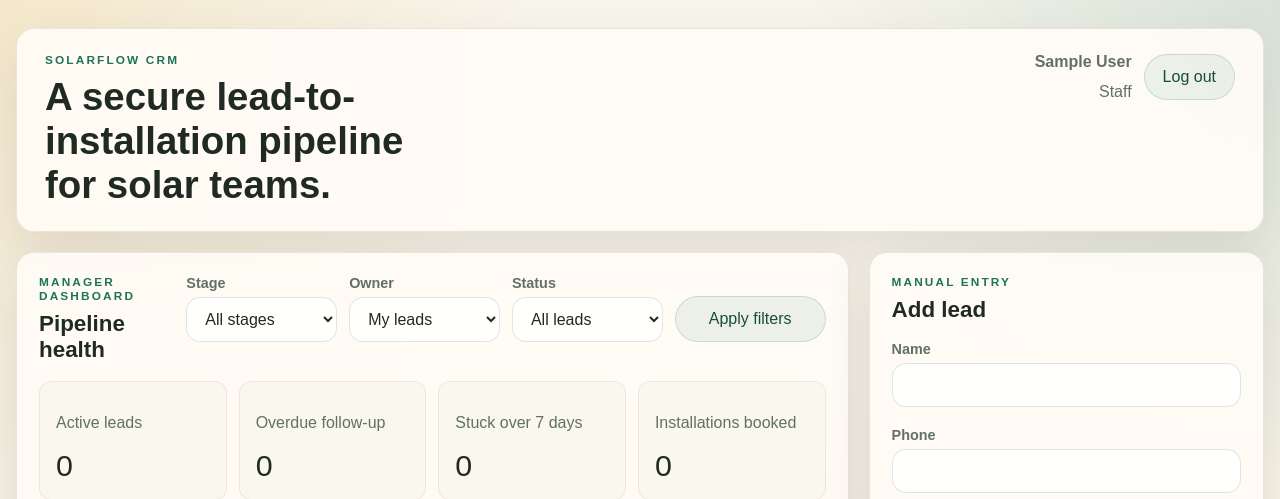
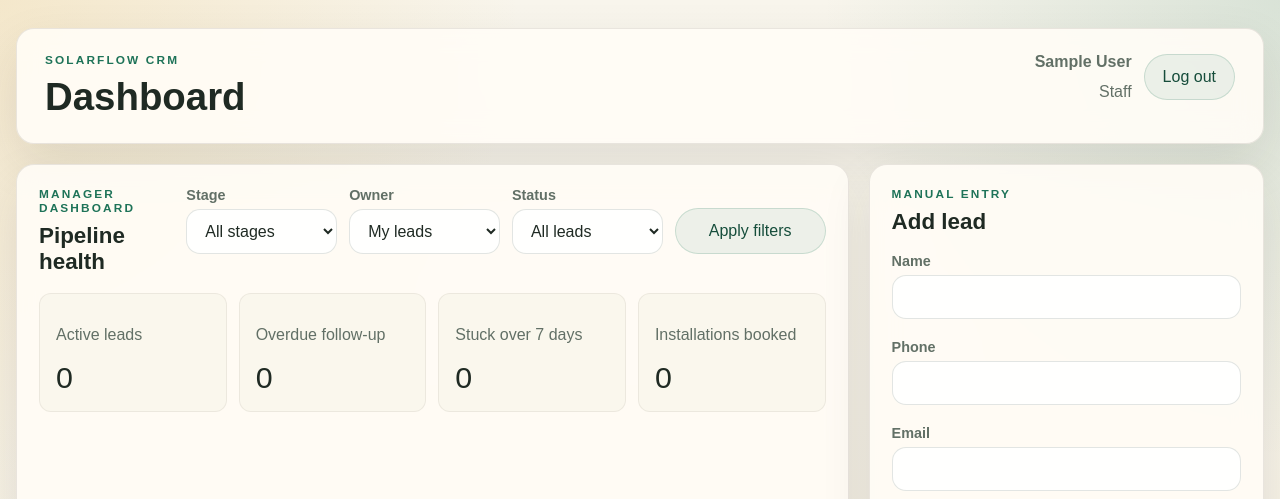
Before and after one commit to Neel57646/SolarFlow-CRM, a Django app: page /dashboard/ in a window 1280 px wide. Shown: the top 499 px of the page. Run offline with Django 5.2, Linux system fonts and the light colour scheme; the visitor is signed in with stand-in values (Sample User, id 1); data comes from the database, SQL or seed files in the repository; data that the repository does not hold is empty.

Commit message:
Simplify dashboard page title

```diff
--- a/templates/crm/dashboard.html
+++ b/templates/crm/dashboard.html
@@ -2,7 +2,7 @@
 {% load crm_tags %}
 
 {% block title %}Dashboard | SolarFlow CRM{% endblock %}
-{% block page_title %}A secure lead-to-installation pipeline for solar teams.{% endblock %}
+{% block page_title %}Dashboard{% endblock %}
 
 {% block content %}
   <main class="layout">
```
